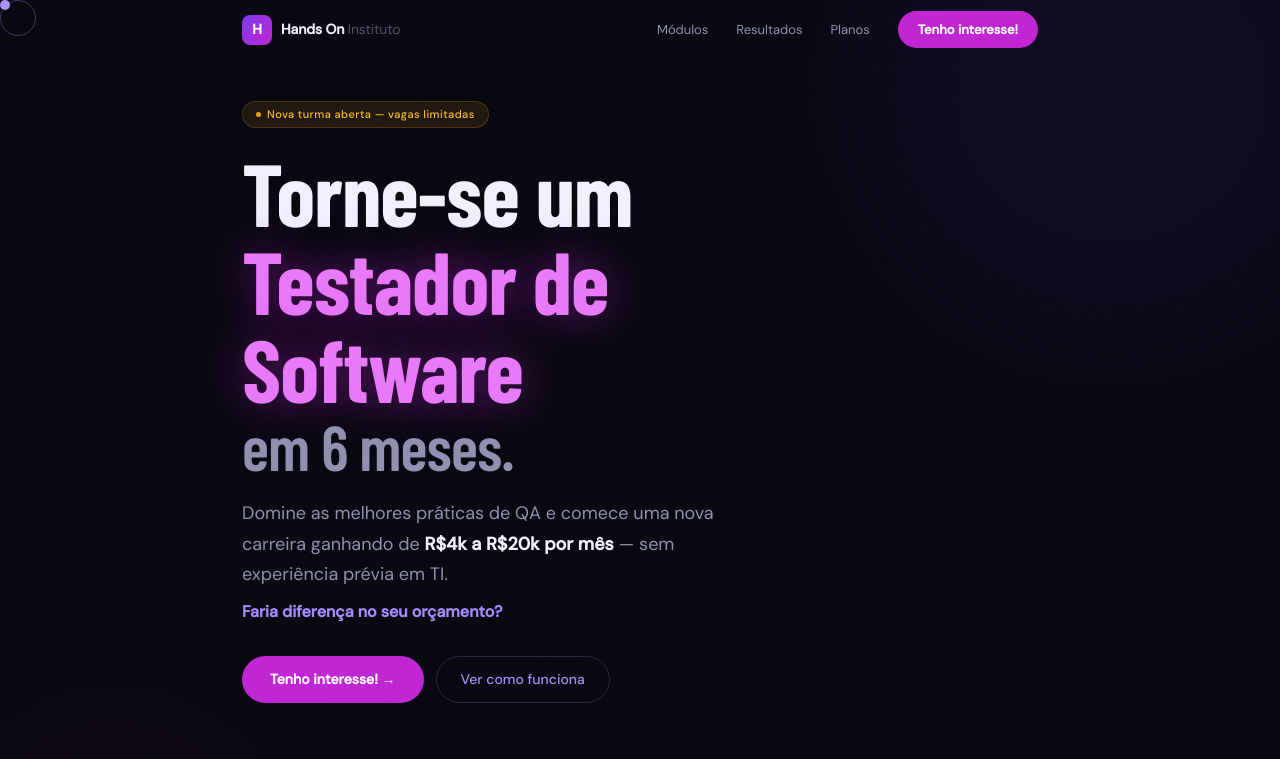
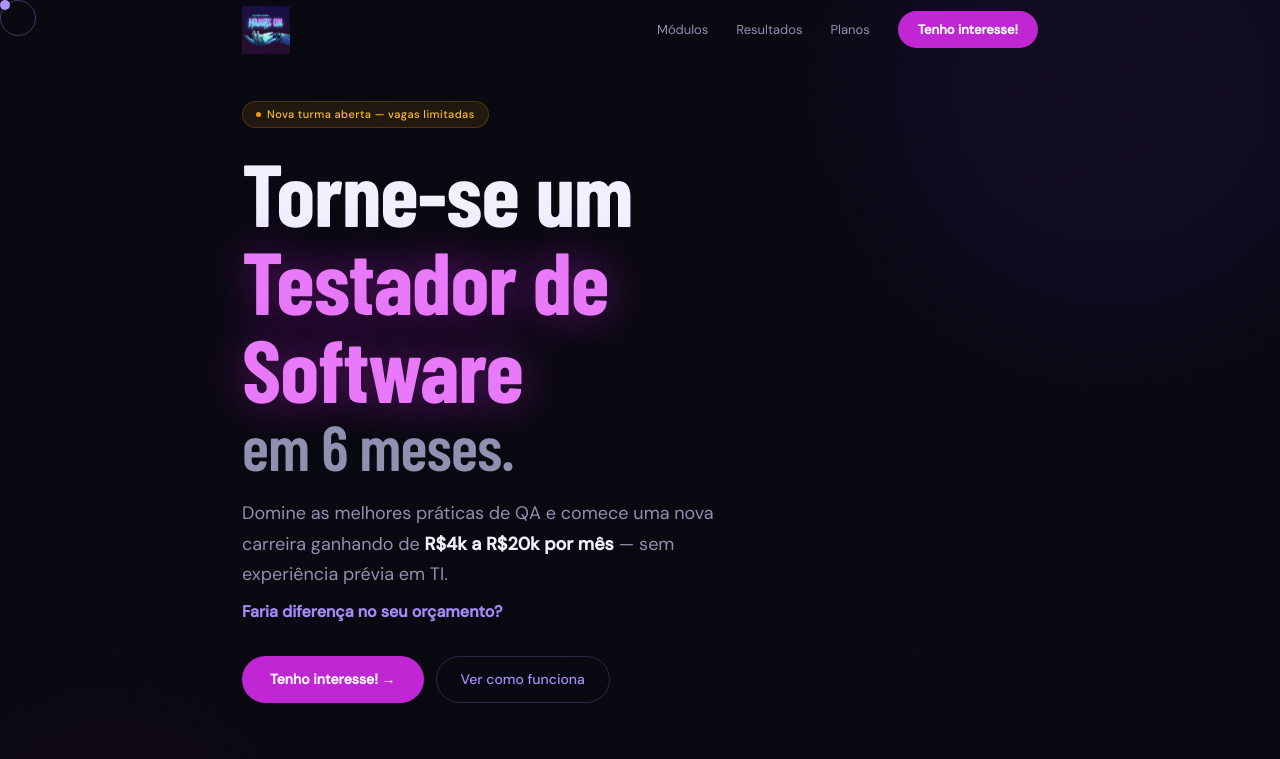
Before and after one commit to Igorsousa1397/handson-lp, a Next.js app: page / in a window 1280 px wide. Shown: the top 759 px of the page. Built offline with nearby package versions, Linux system fonts and the light colour scheme; a web font is replaced by a local one.

Commit message:
feat: adiciona logo real do Instituto Hands On na nav e footer

```diff
--- a/app/components/Footer.tsx
+++ b/app/components/Footer.tsx
@@ -2,8 +2,8 @@ export default function Footer() {
   return (
     <footer style={{ padding: "1.5rem 0", borderTop: "1px solid var(--border)", position: "relative", zIndex: 2 }}>
       <div className="container" style={{ display: "flex", justifyContent: "space-between", alignItems: "center", flexWrap: "wrap", gap: "0.75rem" }}>
-        <div style={{ display: "flex", alignItems: "center", gap: 8 }}>
-          <div style={{ width: 24, height: 24, borderRadius: 6, background: "linear-gradient(135deg, var(--purple), var(--pink))", display: "flex", alignItems: "center", justifyContent: "center", fontSize: 11, fontWeight: 800, fontFamily: "DM Sans, sans-serif" }}>H</div>
+        <div style={{ display: "flex", alignItems: "center", gap: 10 }}>
+          <img src="/logo.png" alt="Instituto Hands On" style={{ height: 36, width: "auto", objectFit: "contain" }} />
           <span style={{ fontSize: 12, color: "var(--text-3)" }}>© 2025 Instituto Hands On · Quality Assurance</span>
         </div>
         <div style={{ display: "flex", gap: "1.25rem" }}>
--- a/app/components/Nav.tsx
+++ b/app/components/Nav.tsx
@@ -14,16 +14,12 @@ export default function Nav() {
   return (
     <nav className={`nav ${scrolled ? "scrolled" : ""}`}>
       <div className="nav-inner">
-        <div style={{ display: "flex", alignItems: "center", gap: 9 }}>
-          <div style={{
-            width: 30, height: 30, borderRadius: 8, flexShrink: 0,
-            background: "linear-gradient(135deg, var(--purple), var(--pink))",
-            display: "flex", alignItems: "center", justifyContent: "center",
-            fontFamily: "DM Sans, sans-serif", fontWeight: 800, fontSize: 14, color: "#fff"
-          }}>H</div>
-          <span style={{ fontFamily: "DM Sans, sans-serif", fontWeight: 700, fontSize: 14, letterSpacing: "-0.01em" }}>
-            Hands On <span style={{ color: "var(--text-3)", fontWeight: 400 }}>Instituto</span>
-          </span>
+        <div style={{ display: "flex", alignItems: "center" }}>
+          <img
+            src="/logo.png"
+            alt="Instituto Hands On"
+            style={{ height: 48, width: "auto", objectFit: "contain" }}
+          />
         </div>
         <div className="nav-links">
           {[["Módulos","modulos"],["Resultados","resultados"],["Planos","planos"]].map(([l, id]) => (
```
Also changed, not shown: public/logo.png (added).
